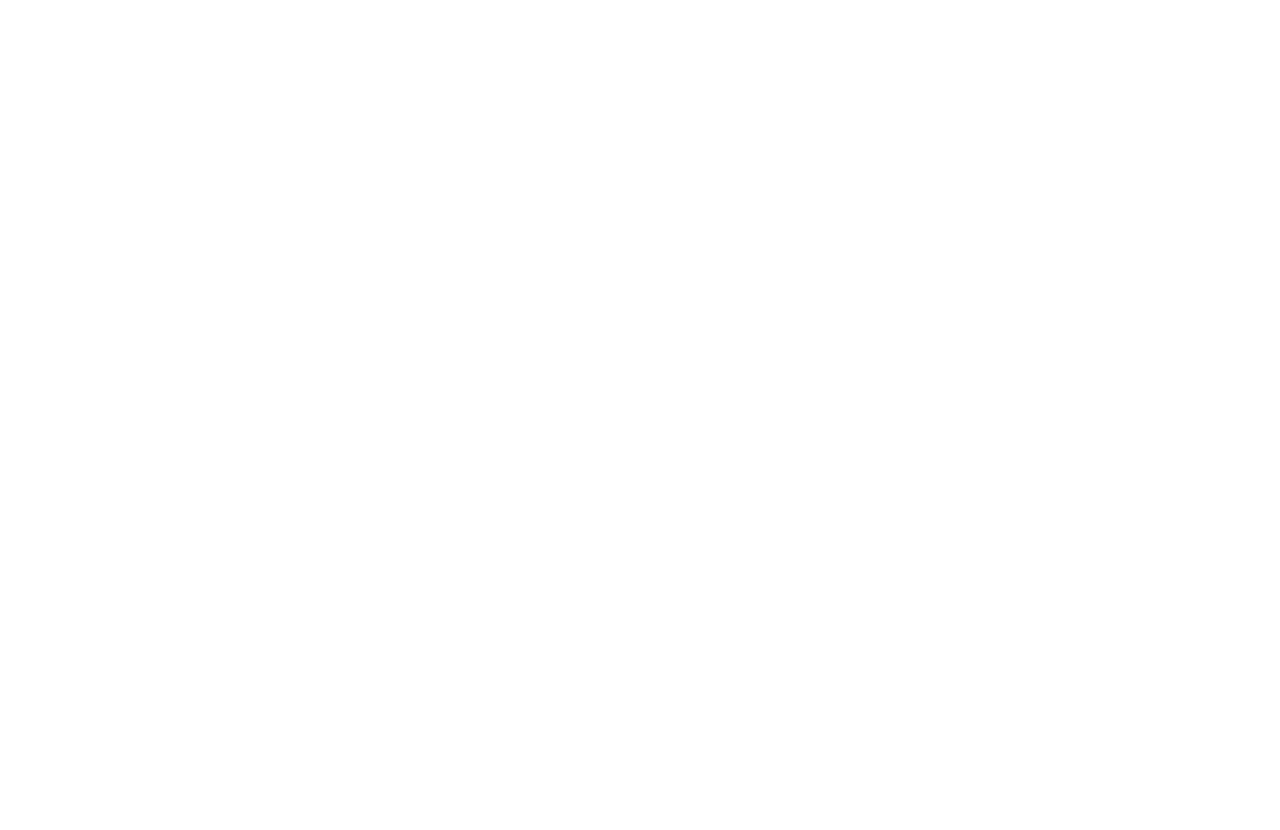
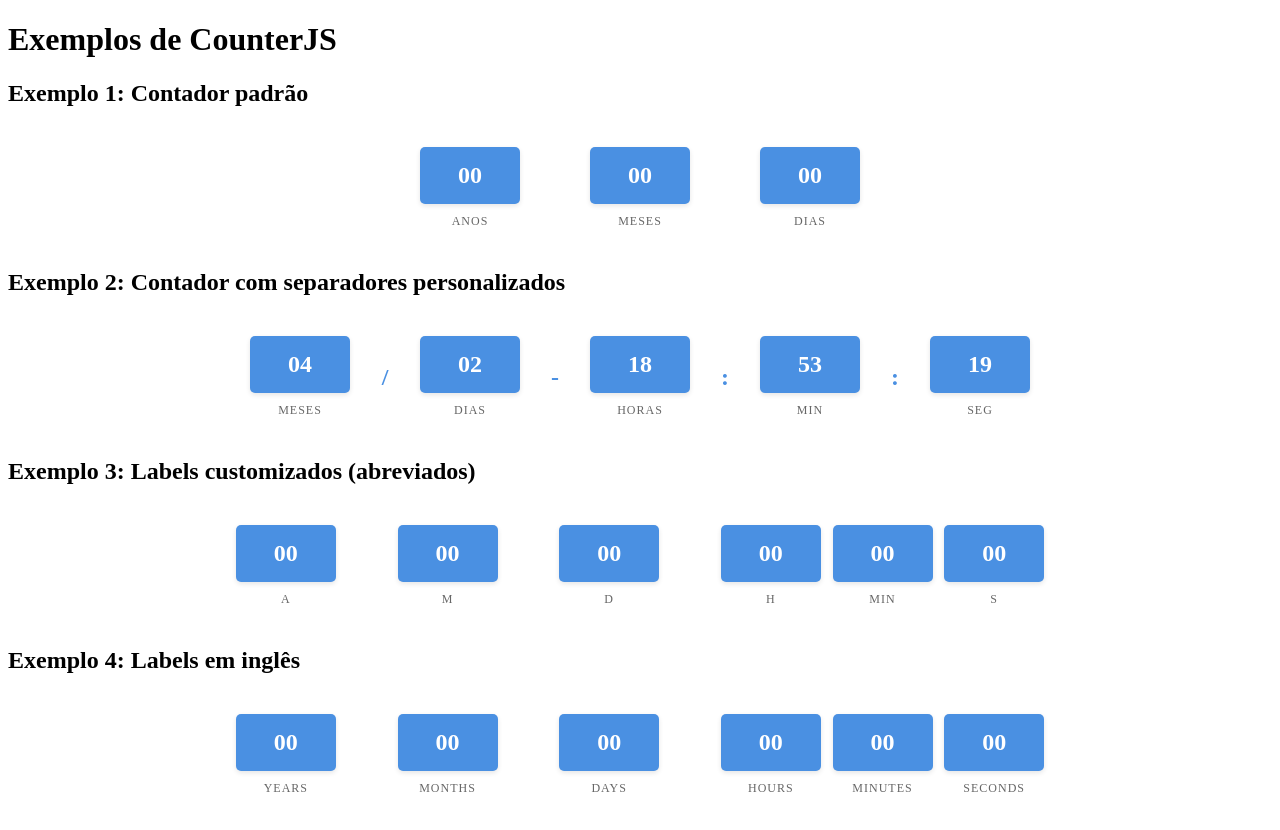
Before and after one commit to eulucastiagolt/counterjs, a website: page index.html in a window 1280 px wide. Before the commit the page ends 800 px from the top, so only its background shows below. Drawn offline with Linux system fonts and the light colour scheme.

Commit message:
feat: version 4.0.0 - Custom label support for all time units
- Added customizable labels for all time units (year, month, day, hour, minute, second)
- New data attributes for singular and plural label customization
- Supports internationalization by allowing custom labels per counter instance
- Supports abbreviated labels (e.g., 'A' for 'Ano', 'M' for 'Mês')
- Maintains backward compatibility with default Portuguese labels
- Added CHANGELOG.md with complete version history
- Updated documentation with new label customization options

Breaking Changes: None - fully backward compatible

```diff
--- a/counter.js
+++ b/counter.js
@@ -1,6 +1,6 @@
 /**
  * CounterJS - A simple and customizable countdown timer
- * @version 3.0.2
+ * @version 4.0.0
  * @license MIT
  */
 class CounterJS {
@@ -45,6 +45,18 @@
             dateSeparator: counter.getAttribute('data-counterjs-date-separator') || '',
             timeSeparator: counter.getAttribute('data-counterjs-time-separator') || '',
             dateTimeSeparator: counter.getAttribute('data-counterjs-datetime-separator') || '',
+            labelYear: counter.getAttribute('data-counterjs-label-year') || 'Ano',
+            labelYears: counter.getAttribute('data-counterjs-label-years') || 'Anos',
+            labelMonth: counter.getAttribute('data-counterjs-label-month') || 'Mês',
+            labelMonths: counter.getAttribute('data-counterjs-label-months') || 'Meses',
+            labelDay: counter.getAttribute('data-counterjs-label-day') || 'Dia',
+            labelDays: counter.getAttribute('data-counterjs-label-days') || 'Dias',
+            labelHour: counter.getAttribute('data-counterjs-label-hour') || 'Hora',
+            labelHours: counter.getAttribute('data-counterjs-label-hours') || 'Horas',
+            labelMinute: counter.getAttribute('data-counterjs-label-minute') || 'Min',
+            labelMinutes: counter.getAttribute('data-counterjs-label-minutes') || 'Min',
+            labelSecond: counter.getAttribute('data-counterjs-label-second') || 'Seg',
+            labelSeconds: counter.getAttribute('data-counterjs-label-seconds') || 'Seg',
             interval: null
         };
 
@@ -112,7 +124,7 @@
                     zeroHTML += `
                         <span class="counter-group">
                             <span class="counter-value">00</span>
-                            <span class="counter-label">Years</span>
+                            <span class="counter-label">${counterData.labelYears}</span>
                         </span>`;
                     hasContent = true;
                 }
@@ -122,7 +134,7 @@
                     zeroHTML += `
                         <span class="counter-group">
                             <span class="counter-value">00</span>
-                            <span class="counter-label">Months</span>
+                            <span class="counter-label">${counterData.labelMonths}</span>
                         </span>`;
                     hasContent = true;
                 }
@@ -132,7 +144,7 @@
                     zeroHTML += `
                         <span class="counter-group">
                             <span class="counter-value">00</span>
-                            <span class="counter-label">Days</span>
+                            <span class="counter-label">${counterData.labelDays}</span>
                         </span>`;
                     hasContent = true;
                 }
@@ -149,7 +161,7 @@
                     zeroHTML += `
                         <span class="counter-group">
                             <span class="counter-value">00</span>
-                            <span class="counter-label">Hours</span>
+                            <span class="counter-label">${counterData.labelHours}</span>
                         </span>`;
                     hasContent = true;
                 }
@@ -161,7 +173,7 @@
                     zeroHTML += `
                         <span class="counter-group">
                             <span class="counter-value">00</span>
-                            <span class="counter-label">Minutes</span>
+                            <span class="counter-label">${counterData.labelMinutes}</span>
                         </span>`;
                     hasContent = true;
                 }
@@ -173,7 +185,7 @@
                     zeroHTML += `
                         <span class="counter-group">
                             <span class="counter-value">00</span>
-                            <span class="counter-label">Seconds</span>
+                            <span class="counter-label">${counterData.labelSeconds}</span>
                         </span>`;
                 }
 
@@ -222,7 +234,7 @@
                 counterHTML += `
                     <span class="counter-group">
                         <span class="counter-value">${totalAnos.toString().padStart(2, '0')}</span>
-                        <span class="counter-label">${totalAnos === 1 ? 'Ano' : 'Anos'}</span>
+                        <span class="counter-label">${totalAnos === 1 ? counterData.labelYear : counterData.labelYears}</span>
                     </span>`;
                 hasContent = true;
             }
@@ -232,7 +244,7 @@
                 counterHTML += `
                     <span class="counter-group">
                         <span class="counter-value">${mesesRestantes.toString().padStart(2, '0')}</span>
-                        <span class="counter-label">${mesesRestantes === 1 ? 'Mês' : 'Meses'}</span>
+                        <span class="counter-label">${mesesRestantes === 1 ? counterData.labelMonth : counterData.labelMonths}</span>
                     </span>`;
                 hasContent = true;
             }
@@ -242,7 +254,7 @@
                 counterHTML += `
                     <span class="counter-group">
                         <span class="counter-value">${diasRestantes.toString().padStart(2, '0')}</span>
-                        <span class="counter-label">${diasRestantes === 1 ? 'Dia' : 'Dias'}</span>
+                        <span class="counter-label">${diasRestantes === 1 ? counterData.labelDay : counterData.labelDays}</span>
                     </span>`;
                 hasContent = true;
             }
@@ -260,7 +272,7 @@
                 counterHTML += `
                     <span class="counter-group">
                         <span class="counter-value">${horasRestantes.toString().padStart(2, '0')}</span>
-                        <span class="counter-label">${horasRestantes === 1 ? 'Hora' : 'Horas'}</span>
+                        <span class="counter-label">${horasRestantes === 1 ? counterData.labelHour : counterData.labelHours}</span>
                     </span>`;
                 hasContent = true;
             }
@@ -270,7 +282,7 @@
                 counterHTML += `
                     <span class="counter-group">
                         <span class="counter-value">${minutosRestantes.toString().padStart(2, '0')}</span>
-                        <span class="counter-label">Min</span>
+                        <span class="counter-label">${minutosRestantes === 1 ? counterData.labelMinute : counterData.labelMinutes}</span>
                     </span>`;
                 hasContent = true;
             }
@@ -280,7 +292,7 @@
                 counterHTML += `
                     <span class="counter-group">
                         <span class="counter-value">${segundosRestantes.toString().padStart(2, '0')}</span>
-                        <span class="counter-label">Seg</span>
+                        <span class="counter-label">${segundosRestantes === 1 ? counterData.labelSecond : counterData.labelSeconds}</span>
                     </span>`;
             }
 
--- a/index.html
+++ b/index.html
@@ -6,35 +6,72 @@
     <link rel="stylesheet" href="style.css">
   </head>
   <body>
-    <!-- Exemplo 1: Contador com separadores padrão (espaço) -->
-    <div data-counterjs="21/05/2025 12:00:00"
-    data-counterjs-hide-hour="true"
-         data-counterjs-hide-minute="true"
-         data-counterjs-hide-second="true"
-    ></div>
+    <h1>Exemplos de CounterJS</h1>
 
-    <!-- Exemplo 2: Contador com separadores personalizados -->
-    <div data-counterjs="31/05/2026 12:30:45"
-         data-counterjs-date-separator=" / "
-         data-counterjs-time-separator=":"
-         data-counterjs-datetime-separator=" - ">
+    <h2>Exemplo 1: Contador padrão</h2>
+    <div
+        data-counterjs
+        data-counterjs-date="21/05/2025 12:00:00"
+        data-counterjs-hide-hour="true"
+        data-counterjs-hide-minute="true"
+        data-counterjs-hide-second="true"
+    >
     </div>
 
-    <!-- Exemplo 3: Apenas data com separador personalizado -->
-    <div data-counterjs="31/12/2025 23:59:59"
-         data-counterjs-date-separator=" - "
-         data-counterjs-hide-hour="true"
-         data-counterjs-hide-minute="true"
-         data-counterjs-hide-second="true">
+    <h2>Exemplo 2: Contador com separadores personalizados</h2>
+    <div
+        data-counterjs
+        data-counterjs-date="31/05/2026 12:30:45"
+        data-counterjs-date-separator=" / "
+        data-counterjs-time-separator=":"
+        data-counterjs-datetime-separator=" - "
+    >
     </div>
 
-    <!-- Exemplo 4: Apenas hora com separador personalizado -->
-    <div data-counterjs="21/05/2025 12:30:00"
-         data-counterjs-time-separator=":"
-         data-counterjs-hide-year="true"
-         data-counterjs-hide-month="true"
-         data-counterjs-hide-day="true">
+    <h2>Exemplo 3: Labels customizados (abreviados)</h2>
+    <div
+        data-counterjs
+        data-counterjs-date="31/12/2025 23:59:59"
+        data-counterjs-label-year="A"
+        data-counterjs-label-years="A"
+        data-counterjs-label-month="M"
+        data-counterjs-label-months="M"
+        data-counterjs-label-day="D"
+        data-counterjs-label-days="D"
+        data-counterjs-label-hour="H"
+        data-counterjs-label-hours="H"
+        data-counterjs-label-minute="Min"
+        data-counterjs-label-minutes="Min"
+        data-counterjs-label-second="S"
+        data-counterjs-label-seconds="S"
+    >
     </div>
+
+    <h2>Exemplo 4: Labels em inglês</h2>
+    <div
+        data-counterjs
+        data-counterjs-date="21/05/2025 12:30:00"
+        data-counterjs-label-year="Year"
+        data-counterjs-label-years="Years"
+        data-counterjs-label-month="Month"
+        data-counterjs-label-months="Months"
+        data-counterjs-label-day="Day"
+        data-counterjs-label-days="Days"
+        data-counterjs-label-hour="Hour"
+        data-counterjs-label-hours="Hours"
+        data-counterjs-label-minute="Minute"
+        data-counterjs-label-minutes="Minutes"
+        data-counterjs-label-second="Second"
+        data-counterjs-label-seconds="Seconds"
+    >
+    </div>
+
     <script src="counter.js"></script>
+    <script>
+      document.addEventListener('DOMContentLoaded', function() {
+        const counter = new CounterJS();
+        counter.init();
+      });
+    </script>
   </body>
 </html>
--- a/package.json
+++ b/package.json
@@ -1,6 +1,6 @@
 {
   "name": "counterjs",
-  "version": "3.0.2",
+  "version": "4.0.0",
   "description": "A simple and customizable countdown timer",
   "main": "counter.js",
   "type": "module",
```
Also changed, not shown: CHANGELOG.md (added), README.md, counter.min.js.
